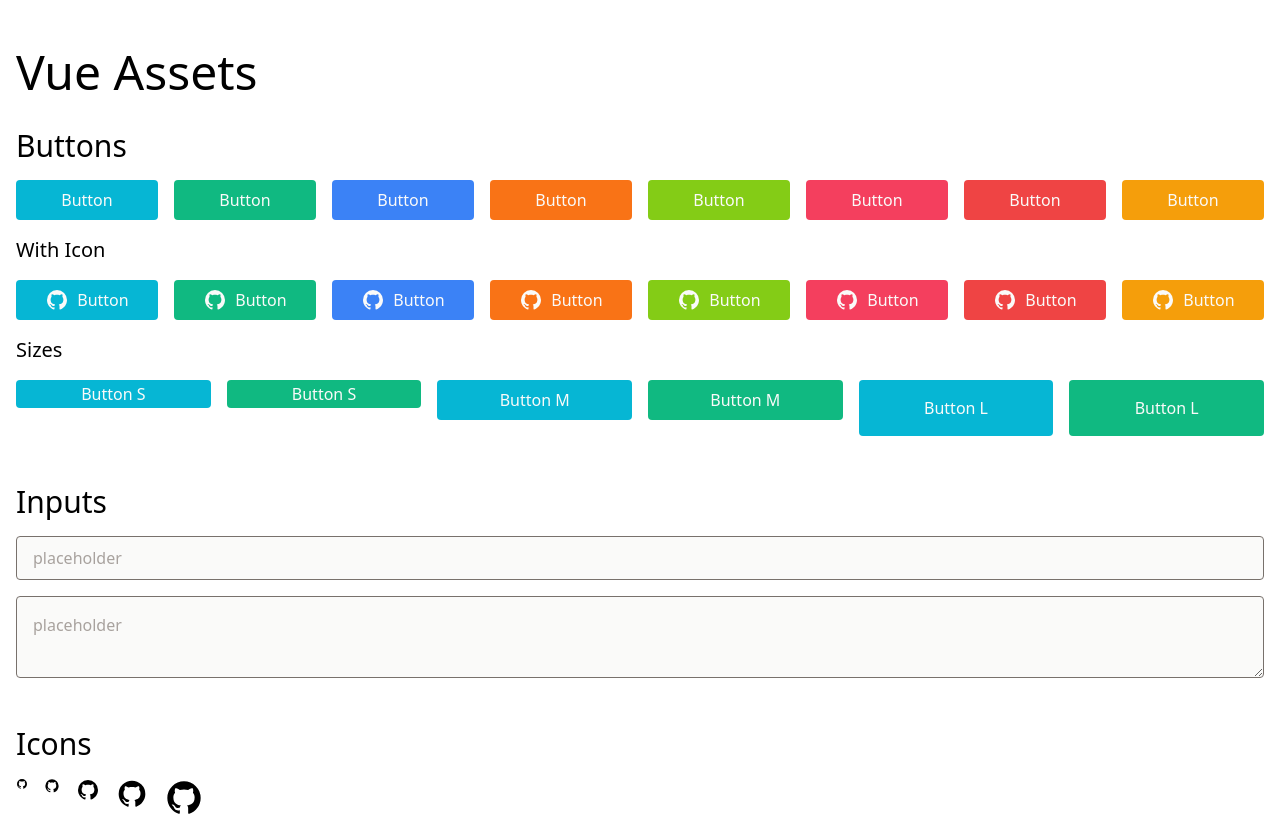
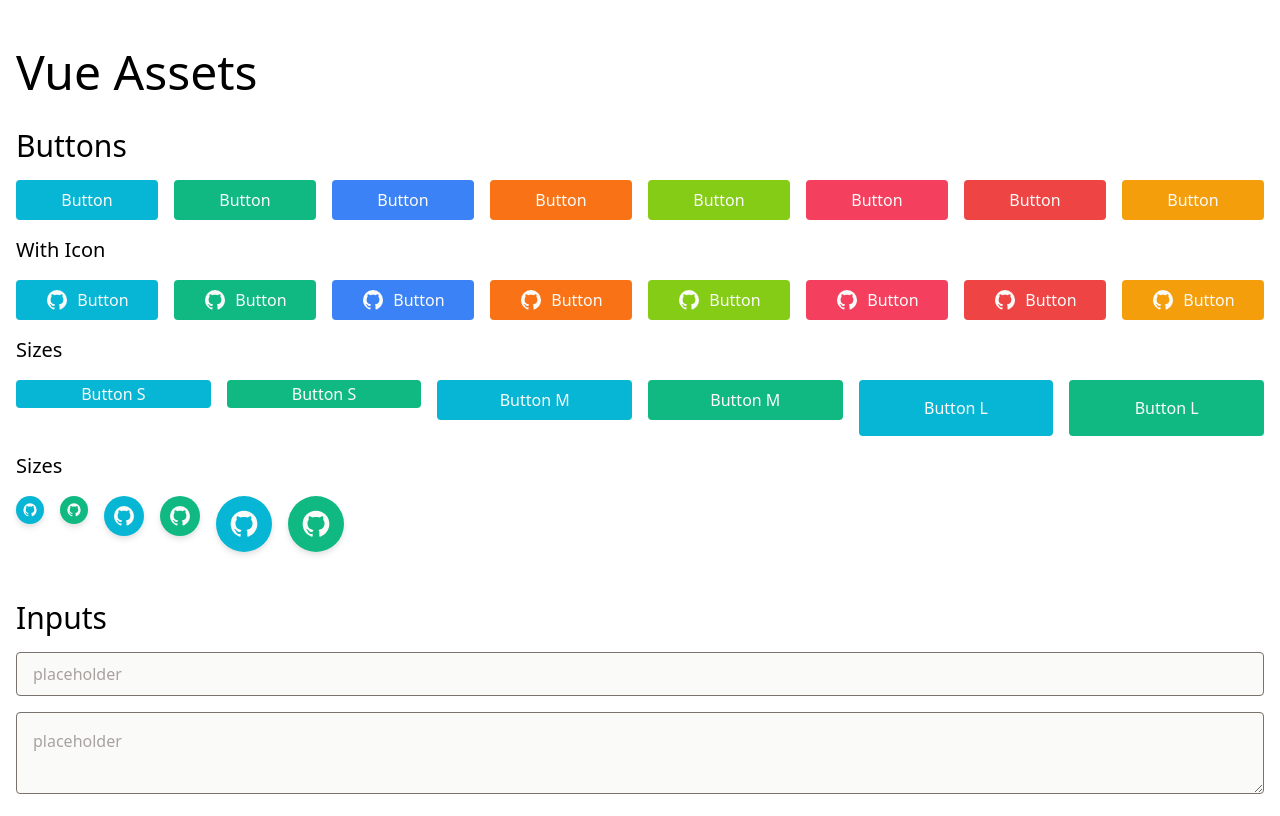
Before and after one commit to ykob/vue-assets, a Vue app: page / in a window 1280 px wide. Shown: the top 816 px of the page. Built offline with nearby package versions, Linux system fonts and the light colour scheme; the HTML template or start-up script is replaced by a standard one.

Commit message:
added the circle props and styles on ButtonBlock component.

```diff
--- a/src/components/button/ButtonBlock.vue
+++ b/src/components/button/ButtonBlock.vue
@@ -35,6 +35,10 @@ export default defineComponent({
     buttonType: {
       type: String as PropType<ButtonType>,
       default: 'primary',
+    },
+    circle: {
+      type: Boolean,
+      default: false,
     },
     icon: {
       type: String || undefined,
@@ -103,20 +107,20 @@ export default defineComponent({
       const sizeClassnames = (buttonSize: ButtonSize): string[] => {
         switch (buttonSize) {
           case 's':
-            return ['w-full', 'h-7']
+            return [this.circle ? 'w-7' : 'w-full', 'h-7']
           case 'm':
           default:
-            return ['w-full', 'h-10']
+            return [this.circle ? 'w-10' : 'w-full', 'h-10']
           case 'l':
-            return ['w-full', 'h-14']
+            return [this.circle ? 'w-14' : 'w-full', 'h-14']
         }
       }
+
       return [
         ...colorClassnames(this.buttonType),
         ...sizeClassnames(this.buttonSize),
+        ...(this.circle ? ['drop-shadow-md', 'rounded-full'] : ['rounded']),
         'gap-2',
-        'px-4',
-        'rounded',
         'text-neutral-50',
         'transition-colors',
       ]
--- a/src/views/ViewHome.vue
+++ b/src/views/ViewHome.vue
@@ -52,6 +52,27 @@
       Button L
     </button-block>
   </div>
+  <h3 class="mb-4 text-xl">Sizes</h3>
+  <div class="flex gap-4 mb-4">
+    <button-block buttonSize="s" circle>
+      <icon-basics :d="icon.mdiGithub" size="s" />
+    </button-block>
+    <button-block buttonSize="s" buttonType="secondary" circle>
+      <icon-basics :d="icon.mdiGithub" size="s" />
+    </button-block>
+    <button-block buttonSize="m" circle>
+      <icon-basics :d="icon.mdiGithub" size="m" />
+    </button-block>
+    <button-block buttonSize="m" buttonType="secondary" circle>
+      <icon-basics :d="icon.mdiGithub" size="m" />
+    </button-block>
+    <button-block buttonSize="l" circle>
+      <icon-basics :d="icon.mdiGithub" size="l" />
+    </button-block>
+    <button-block buttonSize="l" buttonType="secondary" circle>
+      <icon-basics :d="icon.mdiGithub" size="l" />
+    </button-block>
+  </div>
   <h2 class="mt-12 mb-4 text-3xl">Inputs</h2>
   <div class="flex flex-col gap-4 mb-4">
     <input-text v-model="inputText" placeholder="placeholder" />
```
